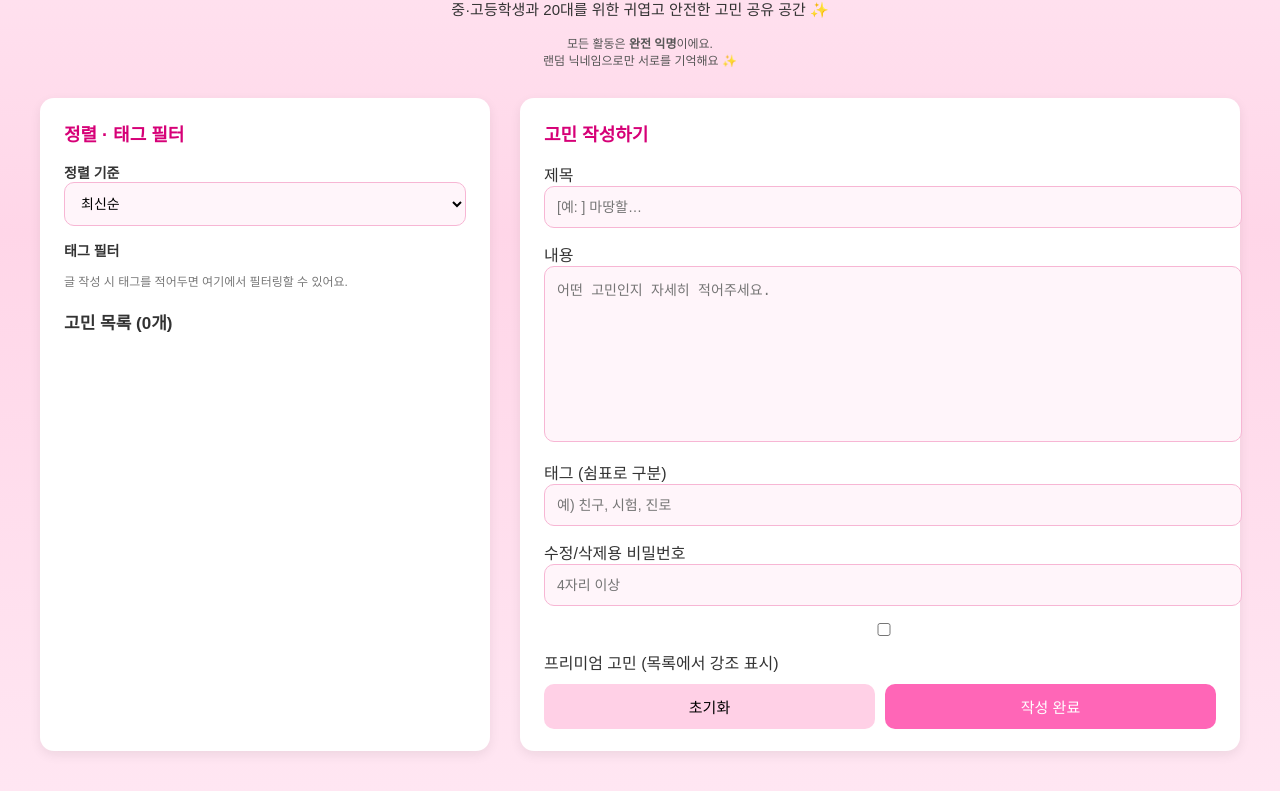
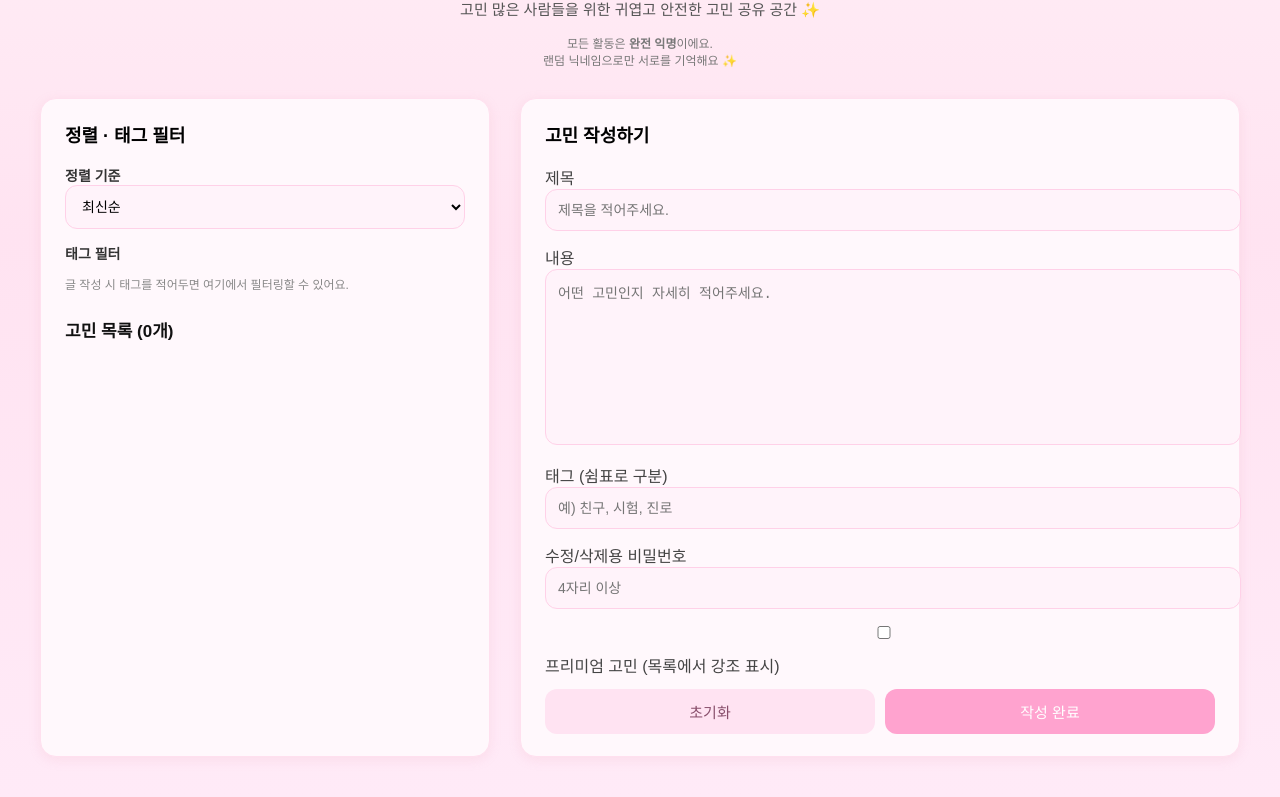
Before and after one commit to siub3352-sketch/sokdak-service, a website: page public/index.html in a window 1280 px wide. Shown: the part 137-934 px from the top of the page. Drawn offline with nearby package versions, Linux system fonts and the light colour scheme; no server answers.

Commit message:
update design: pastel pink + layout improvements

```diff
--- a/public/index.html
+++ b/public/index.html
@@ -12,7 +12,7 @@
     <header>
       <div class="badge">익명 고민 공감</div>
       <h1>속닥속닥</h1>
-      <p class="subtitle">중·고등학생과 20대를 위한 귀엽고 안전한 고민 공유 공간 ✨</p>
+      <p class="subtitle">고민 많은 사람들을 위한 귀엽고 안전한 고민 공유 공간 ✨</p>
       <p class="notice">모든 활동은 <b>완전 익명</b>이에요.<br>랜덤 닉네임으로만 서로를 기억해요 ✨</p>
     </header>
 
@@ -44,7 +44,7 @@
 
         <form id="postForm">
           <label>제목</label>
-          <input id="titleInput" type="text" placeholder="[예: ] 마땅할…" />
+          <input id="titleInput" type="text" placeholder="제목을 적어주세요." />
 
           <label>내용</label>
           <textarea id="contentInput" placeholder="어떤 고민인지 자세히 적어주세요."></textarea>
--- a/public/style.css
+++ b/public/style.css
@@ -1,10 +1,15 @@
-/* ===== 배경 ===== */
+/* ===== 전체 배경 더 파스텔하게 ===== */
 body {
   margin: 0;
   padding: 0;
   font-family: 'Pretendard', sans-serif;
-  background: linear-gradient(to bottom, #ffe6f2, #ffd6e8 40%, #ffe6f2);
-  color: #333;
+  background: linear-gradient(
+    to bottom,
+    #ffeef6 0%,
+    #ffe3f1 40%,
+    #ffeaf7 100%
+  );
+  color: #444;
 }
 
 /* ===== 전체 컨테이너 ===== */
@@ -15,37 +20,45 @@ body {
   padding: 40px 20px;
 }
 
-/* ===== 헤더 ===== */
+/* ===== 헤더 영역 ===== */
 header {
   text-align: center;
   margin-bottom: 30px;
 }
 
+/* 제목들 → 검정색으로 변경 */
+header h1,
+.card-title {
+  color: #000 !important;
+}
+
+/* 배지 */
 .badge {
   display: inline-block;
-  background: #ffb6d9;
+  background: #ffc9e2;
   padding: 6px 14px;
   border-radius: 20px;
   font-size: 13px;
-  color: white;
+  color: #8d4f6e;
   margin-bottom: 10px;
 }
 
 h1 {
   margin: 0;
   font-size: 32px;
-  color: #d60077;
+  font-weight: 800;
 }
 
 .subtitle {
   font-size: 15px;
   margin-top: 8px;
+  color: #555;
 }
 
 .notice {
   margin-top: 6px;
   font-size: 12px;
-  color: #555;
+  color: #777;
 }
 
 /* ===== 2단 레이아웃 ===== */
@@ -55,31 +68,40 @@ h1 {
   gap: 30px;
 }
 
-/* ===== 카드 박스 ===== */
+/* ===== 카드 박스 부드럽게 ===== */
 .card {
-  background: white;
+  background: #fff8fc;
   padding: 22px 24px;
-  border-radius: 14px;
-  box-shadow: 0 4px 12px rgba(0,0,0,0.07);
+  border-radius: 16px;
+  box-shadow: 0 3px 12px rgba(225, 150, 170, 0.15);
+  border: 1px solid #ffe0ef;
 }
 
+/* 카드 제목 = 검정 강조 */
 .card-title {
-  font-weight: 600;
-  margin-bottom: 16px;
+  font-weight: 700;
+  margin-bottom: 18px;
   font-size: 18px;
-  color: #d60077;
 }
 
 /* ===== 입력 요소 ===== */
 input, select, textarea {
   width: 100%;
   padding: 12px;
-  border: 1px solid #f7b6d4;
-  border-radius: 10px;
+  border: 1.5px solid #ffd1e8;
+  border-radius: 12px;
   font-size: 14px;
   margin-bottom: 14px;
-  background: #fff5fa;
+  background: #fff3fa;
   outline: none;
+  transition: 0.2s;
+}
+
+input:focus,
+textarea:focus,
+select:focus {
+  border-color: #ff9acb;
+  background: #fff8fd;
 }
 
 textarea {
@@ -90,78 +112,88 @@ textarea {
 .filter-label {
   font-size: 14px;
   font-weight: 600;
+  color: #333;
 }
 
 .muted {
-  color: #777;
+  color: #888;
   font-size: 12px;
   margin-bottom: 8px;
 }
 
+/* ===== 태그 버튼 ===== */
 #tagFilterList button {
   margin: 4px 4px 0 0;
 }
 
-/* ===== 버튼 ===== */
+.btn-tag {
+  background: #ffe7f4;
+  color: #b45284;
+  border: none;
+  padding: 6px 12px;
+  border-radius: 14px;
+  font-size: 13px;
+  cursor: pointer;
+  transition: 0.2s;
+}
+
+.btn-tag:hover {
+  background: #ffd3eb;
+}
+
+.btn-tag.active {
+  background: #ff9ad0;
+  color: white;
+}
+
+/* ===== 버튼들 ===== */
 .btn-row {
   display: flex;
   gap: 10px;
-  margin-top: 10px;
+  margin-top: 12px;
 }
 
 .btn {
-  width: 50%;
+  flex: 1;
   padding: 12px 0;
-  border-radius: 10px;
+  border-radius: 12px;
   border: none;
   font-size: 15px;
   cursor: pointer;
+  transition: 0.2s;
 }
 
 .btn.primary {
-  background: #ff66b7;
+  background: #ffa3cf;
   color: white;
 }
 
 .btn.primary:hover {
-  background: #ff449e;
+  background: #ff7bb6;
 }
 
 .btn.secondary {
-  background: #ffd0e6;
+  background: #ffe3f2;
+  color: #884e6b;
 }
 
 .btn.secondary:hover {
-  background: #ffbcd9;
+  background: #ffd3ec;
 }
 
-/* ===== 목록 ===== */
+/* ===== 고민 목록 카드 ===== */
 .post-card {
   background: #fff0f7;
-  border: 1px solid #ffcae3;
-  padding: 15px;
-  border-radius: 10px;
-  margin-bottom: 12px;
+  border: 1px solid #ffd7ea;
+  padding: 16px;
+  border-radius: 14px;
+  margin-bottom: 14px;
+  box-shadow: 0 2px 8px rgba(200, 120, 150, 0.12);
 }
 
 .list-title {
-  margin-top: 20px;
+  margin-top: 25px;
   font-size: 17px;
-  font-weight: 600;
+  font-weight: 700;
+  color: #111;
 }
-
-/* 태그 */
-.btn-tag {
-  background: #ffe0f0;
-  color: #b6005c;
-  border: none;
-  padding: 6px 10px;
-  border-radius: 12px;
-  margin-right: 6px;
-  cursor: pointer;
-}
-
-.btn-tag.active {
-  background: #ff7cc6;
-  color: white;
-}
```
